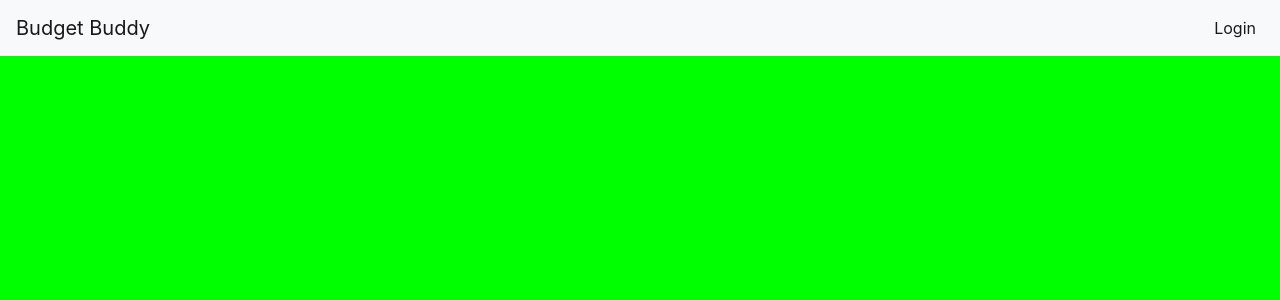
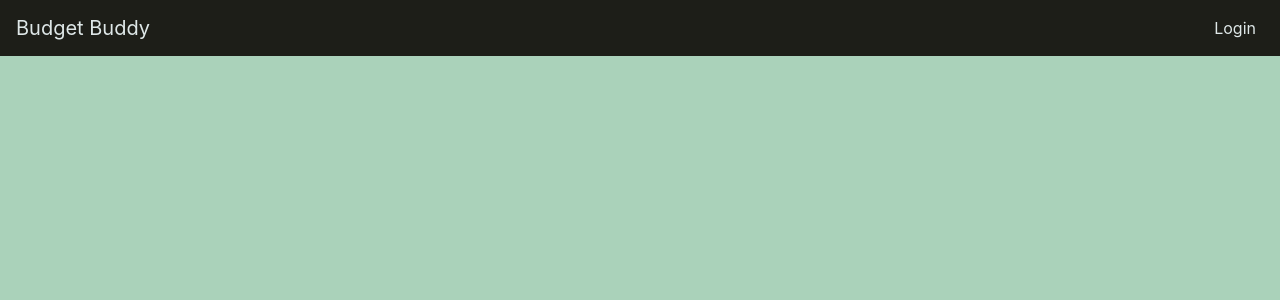
Before and after one commit to casamed/BudgetBuddy, a React app: page / in a window 1280 px wide. Shown: the top 300 px of the page. Built offline with nearby package versions, Linux system fonts and the light colour scheme; the HTML template or start-up script is replaced by a standard one.

Commit message:
Committing navbar and styles

```diff
--- a/src/Components/Landing/Landing.js
+++ b/src/Components/Landing/Landing.js
@@ -3,7 +3,7 @@ import NavBar from '../NavBar/NavBar';
 
 const Landing = () => {
   return (
-    <div>
+    <div className="fullScreen landingBack">
       <NavBar/>
     </div>
   );
--- a/src/Components/NavBar/NavBar.js
+++ b/src/Components/NavBar/NavBar.js
@@ -3,18 +3,17 @@ import { Link } from 'react-router-dom';
 
 const NavBar = () => {
   return (
-        <nav className="navbar navbar-expand-lg navbar-light bg-light">
+        <nav className="navbar navbar-expand-lg navbar-light navBack ">
             <a className="navbar-brand" href="#">Budget Buddy</a>
 
 
             <div className="collapse navbar-collapse" id="navbarSupportedContent">
                 <ul className="navbar-nav ml-auto ">
-                    <li className="nav-item active">
+                    <li className="nav-item">
                     <Link to='/Login' className="nav-link">Login</Link>
                     </li>
 
                 </ul>
-
             </div>
         </nav>
   );
--- a/src/Stylesheets/landing.sass
+++ b/src/Stylesheets/landing.sass
@@ -1,2 +1,13 @@
-body
-    color: #fff
+.fullScreen
+    height: 100%
+    width: 100%
+    margin: 0
+
+.landingBack
+    background-color: #AAD2BA
+
+.navBack
+    background-color: #1D1E18
+
+.navbar-light .navbar-brand, .navbar-light .navbar-nav .nav-link
+    color: #DEE7E7
--- a/src/Stylesheets/main.sass
+++ b/src/Stylesheets/main.sass
@@ -1,4 +1,7 @@
 @import "./landing.sass";
 
-html, body
-  background: rgba(0, 255, 0, 1)
+html, body, #app
+  background: #FFFAFA
+  height: 100%
+  width: 100%
+  margin: 0
```
Also changed, not shown: 1 other file (tests, documents, lock files or other folders).
